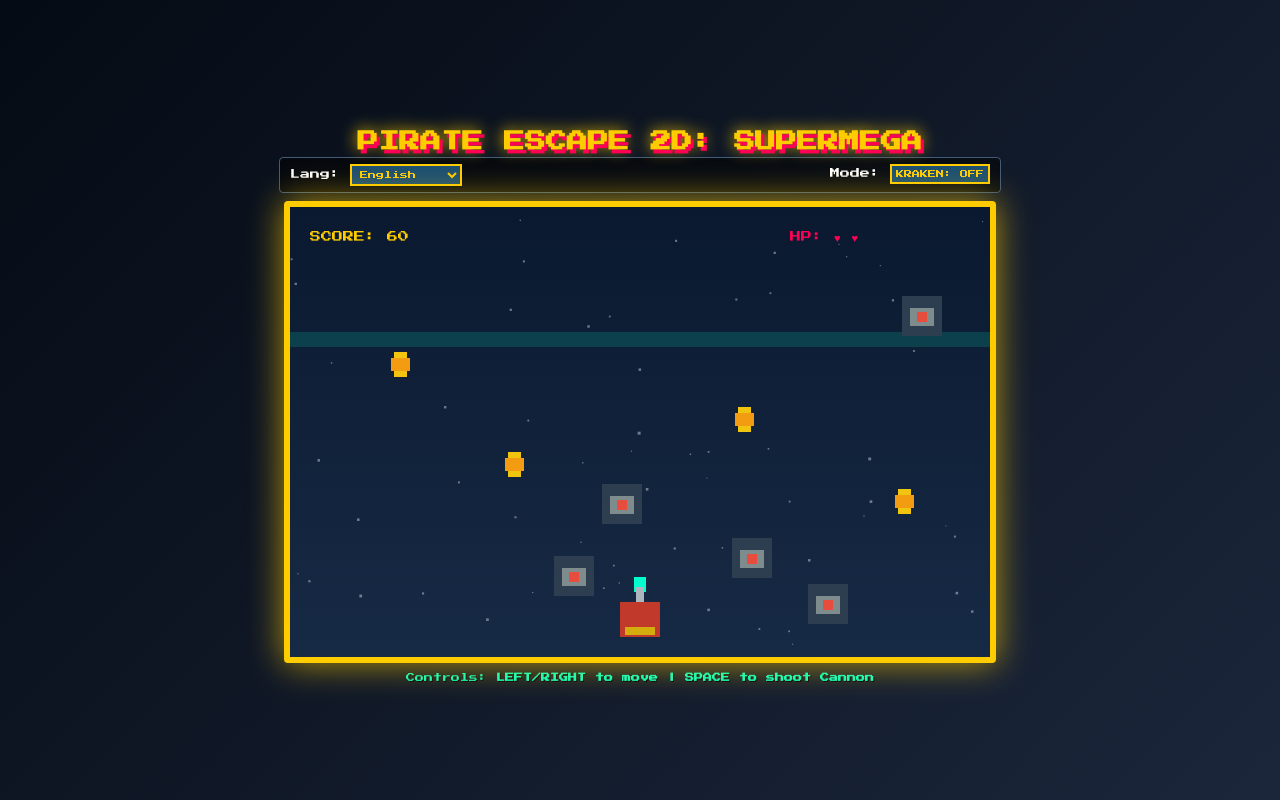
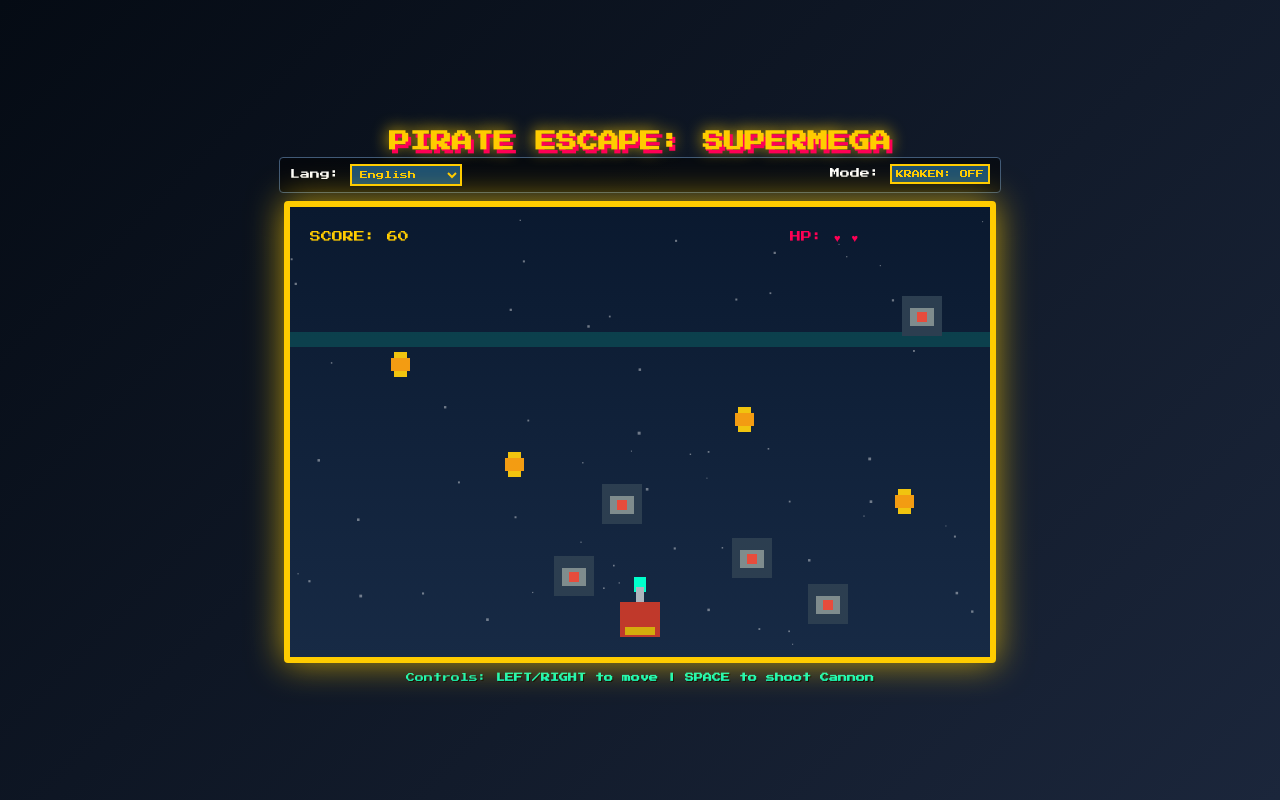
Before and after one commit to yumiratoni-hue/pirategame, a website: page public/index.html in a window 1280 px wide. Drawn offline with Linux system fonts and the light colour scheme.

Commit message:
Update index.html

```diff
--- a/public/index.html
+++ b/public/index.html
@@ -3,7 +3,7 @@
 <head>
     <meta charset="UTF-8">
     <meta name="viewport" content="width=device-width, initial-scale=1.0">
-    <title>Pixel Pirate 2D: SUPERMEGA EDITION</title>
+    <title>Pixel Pirate: SUPERMEGA EDITION</title>
     <link href="https://fonts.googleapis.com/css2?family=Press+Start+2P&display=swap" rel="stylesheet">
     <style>
         body {
@@ -76,7 +76,7 @@
 </head>
 <body>
 
-    <h1 id="ui-title">PIRATE ESCAPE 2D: SUPERMEGA</h1>
+    <h1 id="ui-title">PIRATE ESCAPE: SUPERMEGA</h1>
 
     <div id="top-bar">
         <div>
```
